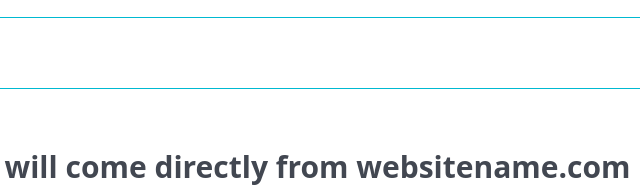
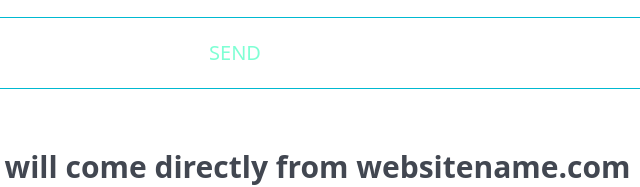
Before and after one commit to jakeswebthings/siteworking, a plain HTML site: page index.html in a window 1280 px wide. Shown: the part 428-615 px from the top of the page, 405-1045 px from the left. Drawn offline with nearby package versions, Linux system fonts and the light colour scheme.

Commit message:
Add files via upload

```diff
--- a/style.css
+++ b/style.css
@@ -28,10 +28,10 @@
   border-color: hsl(var(--hue), 100%, 41%);
 }
 .specialbutton-ghost:hover {
-  color: white;
+  color: hsl(var(--hue), 100%, 41%);
 }
 .specialbutton-shine {
-  color: white;
+  color: aquamarine;
 }
 .specialbutton-shine::before {
   position: absolute;
@@ -73,6 +73,7 @@
     0 -0.25em 1em 0.3em hsl(var(--h) var(--s) var(--l) / 0.3) inset,
     0 0.6em 0 hsl(var(--h) var(--s) var(--l) / 0.3) inset, 0 1em 0.5em #0004;
   backdrop-filter: blur(0.08em);
+  color: hsl(var(--hue), 100%, 41%);
 }
 
 /* Set height for before pseudo-element of active glass button */
```
